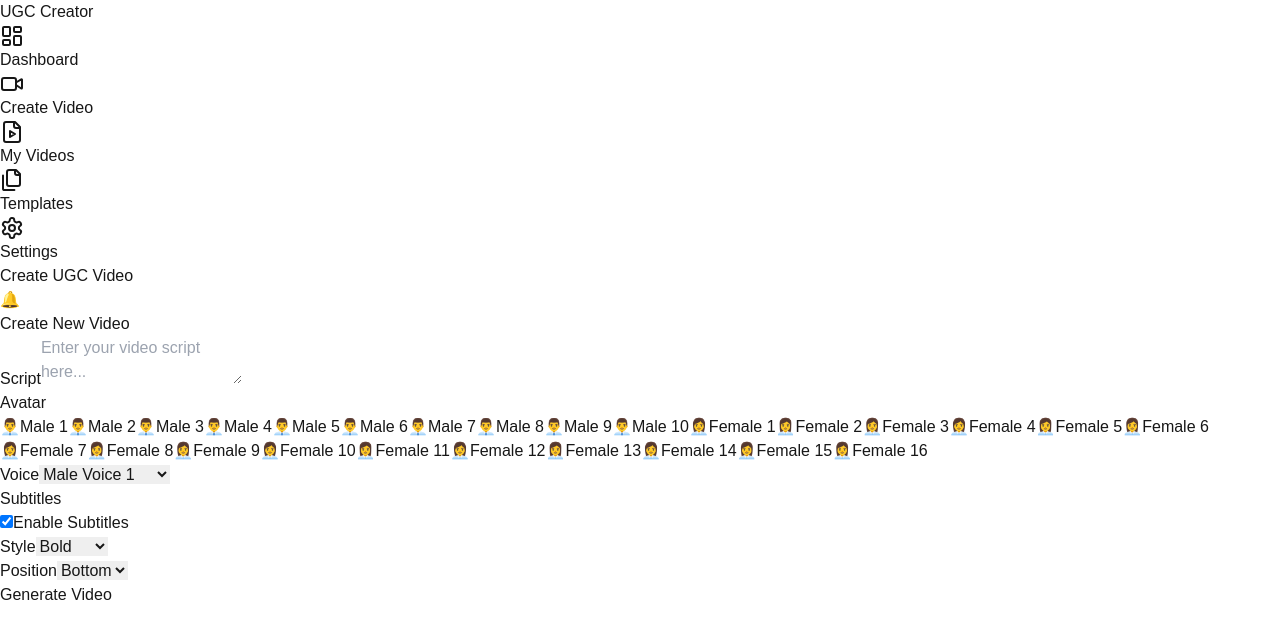
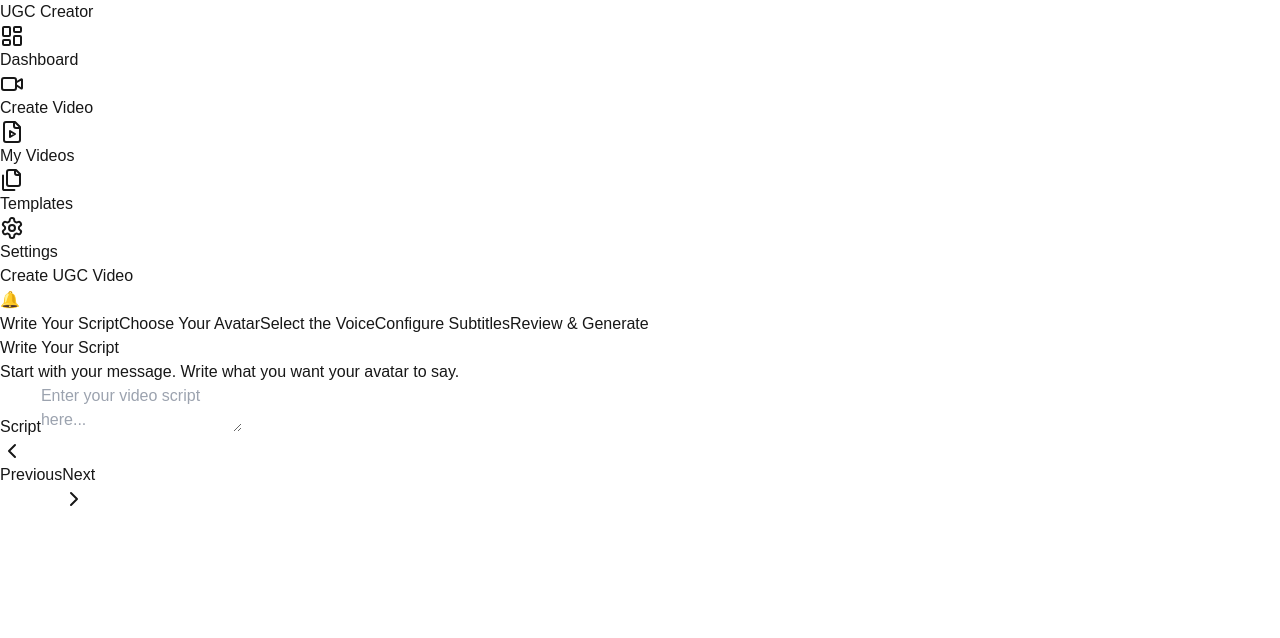
Before and after one commit to jacemadedev/ai-avatar, a Next.js app: page /create in a window 1280 px wide. Shown: the top 638 px of the page. Built offline with nearby package versions, Linux system fonts and the light colour scheme.

Commit message:
Sequential Editor UI

```diff
--- a/package.json
+++ b/package.json
@@ -9,6 +9,7 @@
     "lint": "next lint"
   },
   "dependencies": {
+    "framer-motion": "^11.15.0",
     "lucide-react": "^0.468.0",
     "next": "15.1.1",
     "react": "^19.0.0",
--- a/src/app/create/page.tsx
+++ b/src/app/create/page.tsx
@@ -1,10 +1,7 @@
 'use client';
 import { useState } from 'react';
 import { AVATARS, VOICES, type VideoConfig } from '@/types';
-import { ScriptInput } from '@/components/create/ScriptInput';
-import { AvatarSelector } from '@/components/create/AvatarSelector';
-import { VoiceSelector } from '@/components/create/VoiceSelector';
-import { SubtitleConfig } from '@/components/create/SubtitleConfig';
+import { VideoCreationWizard } from '@/components/create/VideoCreationWizard';
 import { VideoPreview } from '@/components/create/VideoPreview';
 
 export default function CreateVideo() {
@@ -104,53 +101,24 @@ export default function CreateVideo() {
   };
 
   return (
-    <div className="max-w-4xl mx-auto space-y-6">
-      <div className="bg-white dark:bg-gray-800 rounded-lg p-6">
-        <h2 className="text-xl font-semibold mb-4">Create New Video</h2>
+    <div className="space-y-8">
+      <VideoCreationWizard
+        config={config}
+        onConfigChange={setConfig}
+        onGenerate={generateVideo}
+        isGenerating={loading}
+        error={error}
+      />
 
-        <div className="space-y-6">
-          <ScriptInput
-            value={config.text}
-            onChange={(text) => setConfig({ ...config, text })}
-          />
-
-          <AvatarSelector
-            selectedAvatarId={config.avatar.id}
-            onSelect={(avatar) => setConfig({
-              ...config,
-              avatar: { ...config.avatar, id: avatar.id },
-              voice: VOICES.find(v => v.name.includes(avatar.name)) || config.voice
-            })}
-          />
-
-          <VoiceSelector
-            selectedVoiceId={config.voice.id}
-            onSelect={(voice) => setConfig({
-              ...config,
-              voice: { id: voice.id, name: voice.name }
-            })}
-          />
-
-          <SubtitleConfig
-            config={config.subtitles}
-            onChange={(subtitles) => setConfig({ ...config, subtitles })}
-          />
-
-          <button
-            onClick={generateVideo}
-            disabled={loading || !config.text.trim()}
-            className="w-full px-4 py-2 bg-blue-500 text-white rounded-lg hover:bg-blue-600 disabled:bg-gray-400 transition-colors"
-          >
-            {loading ? 'Generating...' : 'Generate Video'}
-          </button>
-
+      {(videoUrl || status || error) && (
+        <div className="max-w-4xl mx-auto">
           <VideoPreview
             url={videoUrl}
             status={status}
             error={error}
           />
         </div>
-      </div>
+      )}
     </div>
   );
 }
--- /dev/null
+++ b/src/components/create/VideoCreationWizard.tsx
@@ -0,0 +1,200 @@
+import { useState } from 'react';
+import { motion, AnimatePresence } from 'framer-motion';
+import { ChevronLeft, ChevronRight } from 'lucide-react';
+import { CreationStep, CREATION_STEPS } from '@/types/wizard';
+import { VideoConfig, Avatar, Voice, AVATARS, VOICES } from '@/types';
+import { ScriptInput } from './ScriptInput';
+import { AvatarSelector } from './AvatarSelector';
+import { VoiceSelector } from './VoiceSelector';
+import { SubtitleConfig } from './SubtitleConfig';
+
+interface WizardProps {
+  config: VideoConfig;
+  onConfigChange: (config: VideoConfig) => void;
+  onGenerate: () => void;
+  isGenerating: boolean;
+  error: string | null;
+}
+
+export function VideoCreationWizard({
+  config,
+  onConfigChange,
+  onGenerate,
+  isGenerating,
+  error
+}: WizardProps) {
+  const [currentStep, setCurrentStep] = useState<CreationStep>('script');
+  const steps = Object.keys(CREATION_STEPS) as CreationStep[];
+  const currentIndex = steps.indexOf(currentStep);
+
+  const goToNextStep = () => {
+    if (currentIndex < steps.length - 1) {
+      setCurrentStep(steps[currentIndex + 1]);
+    }
+  };
+
+  const goToPreviousStep = () => {
+    if (currentIndex > 0) {
+      setCurrentStep(steps[currentIndex - 1]);
+    }
+  };
+
+  const canProceed = () => {
+    switch (currentStep) {
+      case 'script':
+        return config.text.trim().length > 0;
+      case 'preview':
+        return !isGenerating;
+      default:
+        return true;
+    }
+  };
+
+  return (
+    <div className="max-w-4xl mx-auto">
+      {/* Progress Bar */}
+      <div className="mb-8">
+        <div className="flex justify-between mb-2">
+          {steps.map((step, index) => (
+            <button
+              key={step}
+              onClick={() => setCurrentStep(step)}
+              className={`flex-1 text-sm font-medium ${
+                index <= currentIndex ? 'text-blue-500' : 'text-gray-400'
+              }`}
+            >
+              {CREATION_STEPS[step].title}
+            </button>
+          ))}
+        </div>
+        <div className="h-1 bg-gray-200 rounded-full">
+          <motion.div
+            className="h-full bg-blue-500 rounded-full"
+            initial={{ width: '0%' }}
+            animate={{ width: `${((currentIndex + 1) / steps.length) * 100}%` }}
+            transition={{ duration: 0.3 }}
+          />
+        </div>
+      </div>
+
+      {/* Current Step Content */}
+      <div className="bg-white dark:bg-gray-800 rounded-lg p-8 shadow-lg">
+        <div className="mb-6">
+          <h2 className="text-2xl font-semibold mb-2">
+            {CREATION_STEPS[currentStep].title}
+          </h2>
+          <p className="text-gray-600 dark:text-gray-400">
+            {CREATION_STEPS[currentStep].description}
+          </p>
+        </div>
+
+        <AnimatePresence mode="wait">
+          <motion.div
+            key={currentStep}
+            initial={{ opacity: 0, y: 20 }}
+            animate={{ opacity: 1, y: 0 }}
+            exit={{ opacity: 0, y: -20 }}
+            transition={{ duration: 0.3 }}
+          >
+            {/* Step Content */}
+            {currentStep === 'script' && (
+              <ScriptInput
+                value={config.text}
+                onChange={(text: string) => onConfigChange({ ...config, text })}
+              />
+            )}
+            {currentStep === 'avatar' && (
+              <AvatarSelector
+                selectedAvatarId={config.avatar.id}
+                onSelect={(avatar: Avatar) => onConfigChange({
+                  ...config,
+                  avatar: { ...config.avatar, id: avatar.id },
+                  voice: VOICES.find((v: Voice) => v.name.includes(avatar.name)) || config.voice
+                })}
+              />
+            )}
+            {currentStep === 'voice' && (
+              <VoiceSelector
+                selectedVoiceId={config.voice.id}
+                onSelect={(voice: Voice) => onConfigChange({
+                  ...config,
+                  voice: { id: voice.id, name: voice.name }
+                })}
+              />
+            )}
+            {currentStep === 'subtitles' && (
+              <SubtitleConfig
+                config={config.subtitles}
+                onChange={(subtitles: VideoConfig['subtitles']) => onConfigChange({ ...config, subtitles })}
+              />
+            )}
+            {currentStep === 'preview' && (
+              <div className="space-y-6">
+                <div className="bg-gray-50 dark:bg-gray-700 p-6 rounded-lg">
+                  <h3 className="font-medium mb-4">Review Your Choices</h3>
+                  <dl className="space-y-4">
+                    <div>
+                      <dt className="text-sm text-gray-500">Script</dt>
+                      <dd className="mt-1">{config.text}</dd>
+                    </div>
+                    <div>
+                      <dt className="text-sm text-gray-500">Avatar</dt>
+                      <dd className="mt-1">
+                        {AVATARS.find((a: Avatar) => a.id === config.avatar.id)?.name}
+                      </dd>
+                    </div>
+                    <div>
+                      <dt className="text-sm text-gray-500">Voice</dt>
+                      <dd className="mt-1">{config.voice.name}</dd>
+                    </div>
+                    <div>
+                      <dt className="text-sm text-gray-500">Subtitles</dt>
+                      <dd className="mt-1">{config.subtitles.enabled ? 'Enabled' : 'Disabled'}</dd>
+                    </div>
+                  </dl>
+                </div>
+
+                <button
+                  onClick={onGenerate}
+                  disabled={isGenerating}
+                  className="w-full px-6 py-3 bg-blue-500 text-white rounded-lg hover:bg-blue-600 disabled:bg-gray-400 transition-colors"
+                >
+                  {isGenerating ? 'Generating...' : 'Create Video'}
+                </button>
+
+                {error && (
+                  <div className="p-4 bg-red-50 dark:bg-red-900/20 text-red-500 rounded-lg">
+                    {error}
+                  </div>
+                )}
+              </div>
+            )}
+          </motion.div>
+        </AnimatePresence>
+
+        {/* Navigation Buttons */}
+        <div className="flex justify-between mt-8">
+          <button
+            onClick={goToPreviousStep}
+            disabled={currentIndex === 0}
+            className="flex items-center px-4 py-2 text-gray-600 dark:text-gray-300 hover:text-gray-900 dark:hover:text-white disabled:opacity-50"
+          >
+            <ChevronLeft className="w-5 h-5 mr-2" />
+            Previous
+          </button>
+
+          {currentStep !== 'preview' && (
+            <button
+              onClick={goToNextStep}
+              disabled={!canProceed()}
+              className="flex items-center px-4 py-2 text-blue-500 hover:text-blue-600 disabled:opacity-50"
+            >
+              Next
+              <ChevronRight className="w-5 h-5 ml-2" />
+            </button>
+          )}
+        </div>
+      </div>
+    </div>
+  );
+}
--- /dev/null
+++ b/src/types/wizard.ts
@@ -0,0 +1,29 @@
+export type CreationStep = 'script' | 'avatar' | 'voice' | 'subtitles' | 'preview';
+
+export interface StepConfig {
+  title: string;
+  description: string;
+}
+
+export const CREATION_STEPS: Record<CreationStep, StepConfig> = {
+  script: {
+    title: "Write Your Script",
+    description: "Start with your message. Write what you want your avatar to say."
+  },
+  avatar: {
+    title: "Choose Your Avatar",
+    description: "Select a digital presenter that matches your brand's style."
+  },
+  voice: {
+    title: "Select the Voice",
+    description: "Pick a voice that best represents your message."
+  },
+  subtitles: {
+    title: "Configure Subtitles",
+    description: "Make your video accessible with customized subtitles."
+  },
+  preview: {
+    title: "Review & Generate",
+    description: "Review your choices and create your video."
+  }
+};
```
Also changed, not shown: 1 other file (tests, documents, lock files or other folders).
